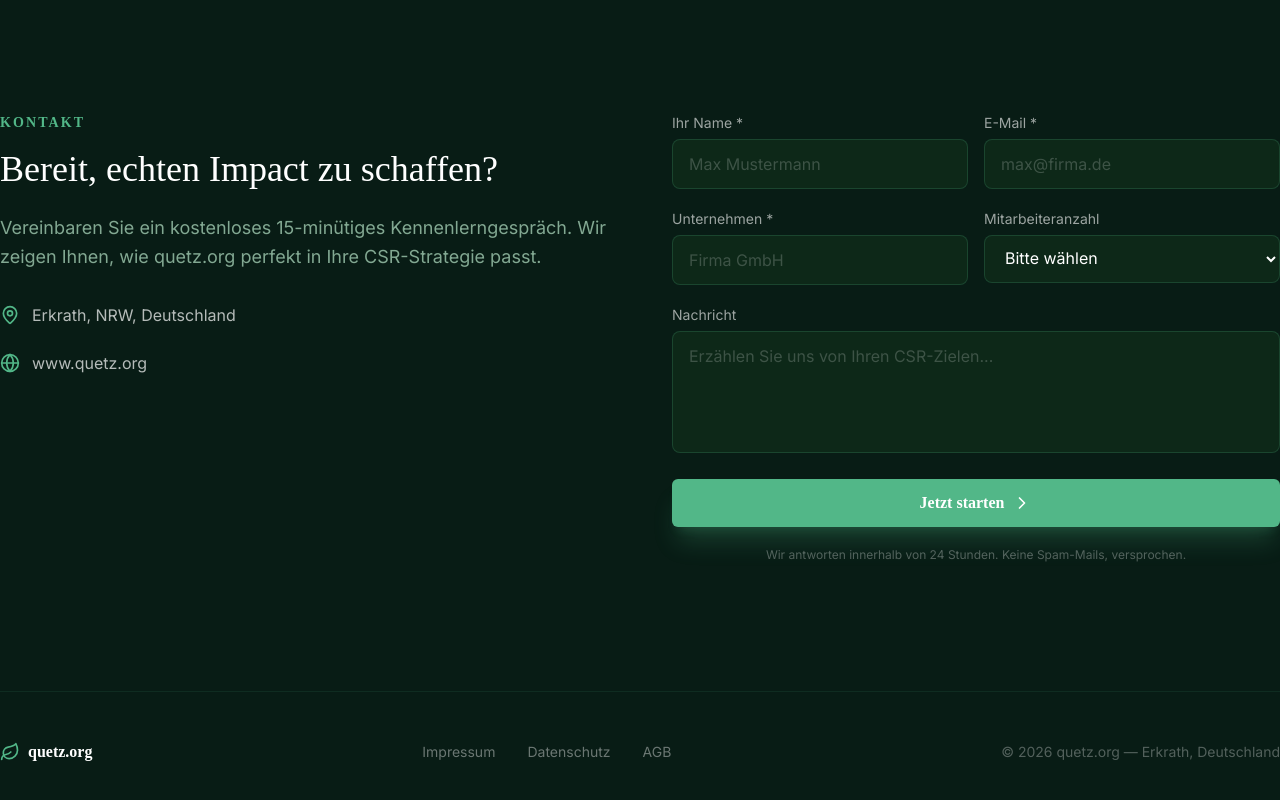
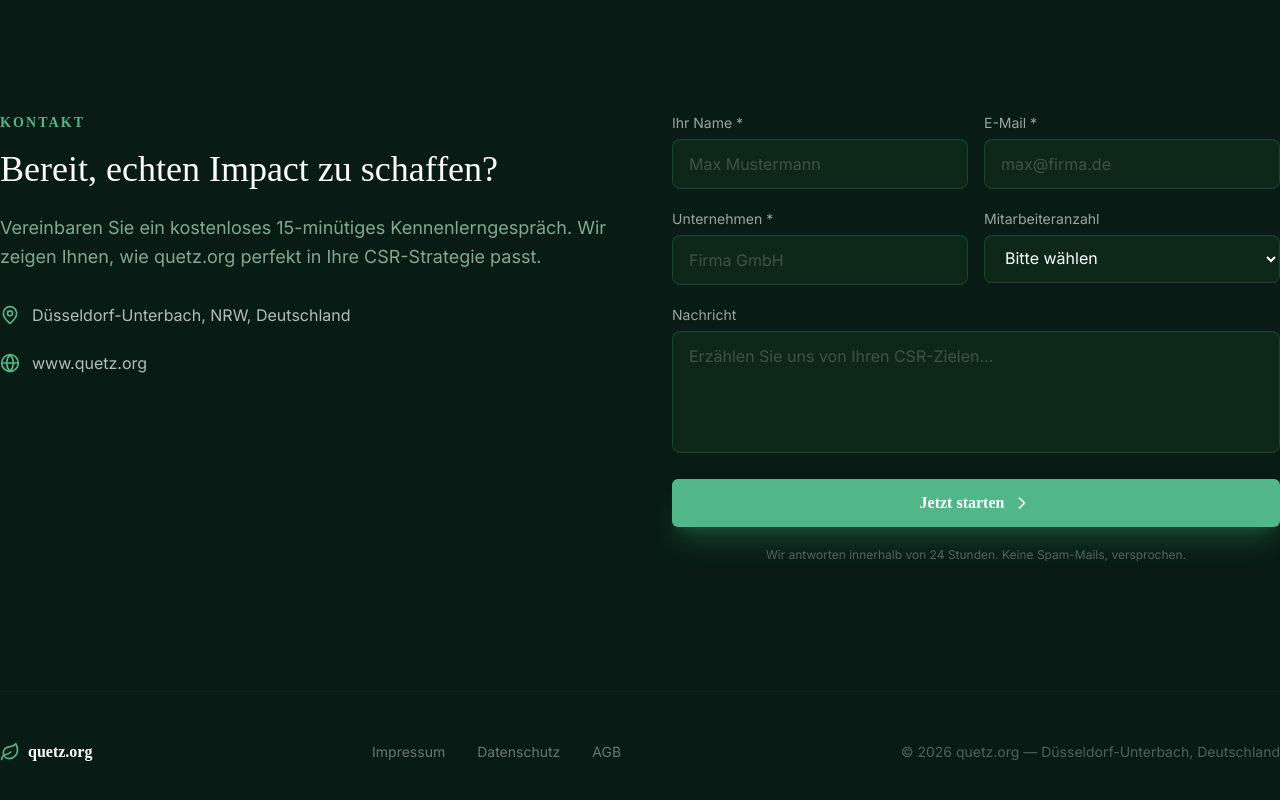
Before and after one commit to dfgarrido11/quetz.org, a Next.js app in the folder landing/: page /empresas-b2b in a window 1280 px wide. Shown: the part 6372-7172 px from the top of the page. Built offline with nearby package versions, Linux system fonts and the light colour scheme; no server answers.

Commit message:
fix: update location from Erkrath to Düsseldorf-Unterbach

```diff
--- a/landing/app/empresas-b2b/page.tsx
+++ b/landing/app/empresas-b2b/page.tsx
@@ -663,7 +663,7 @@ function ContactSection() {
             </p>
             <div className="space-y-6">
               {[
-                { icon: MapPin, text: "Erkrath, NRW, Deutschland" },
+                { icon: MapPin, text: "Düsseldorf-Unterbach, NRW, Deutschland" },
                 { icon: Globe, text: "www.quetz.org" },
               ].map((item, i) => (
                 <div key={i} className="flex items-center gap-3">
@@ -778,7 +778,7 @@ function Footer() {
             <a href="#" className="text-white/40 hover:text-white/70 transition-colors">AGB</a>
           </div>
           <p className="text-white/30 text-sm">
-            © 2026 quetz.org — Erkrath, Deutschland
+            © 2026 quetz.org — Düsseldorf-Unterbach, Deutschland
           </p>
         </div>
       </div>
```
